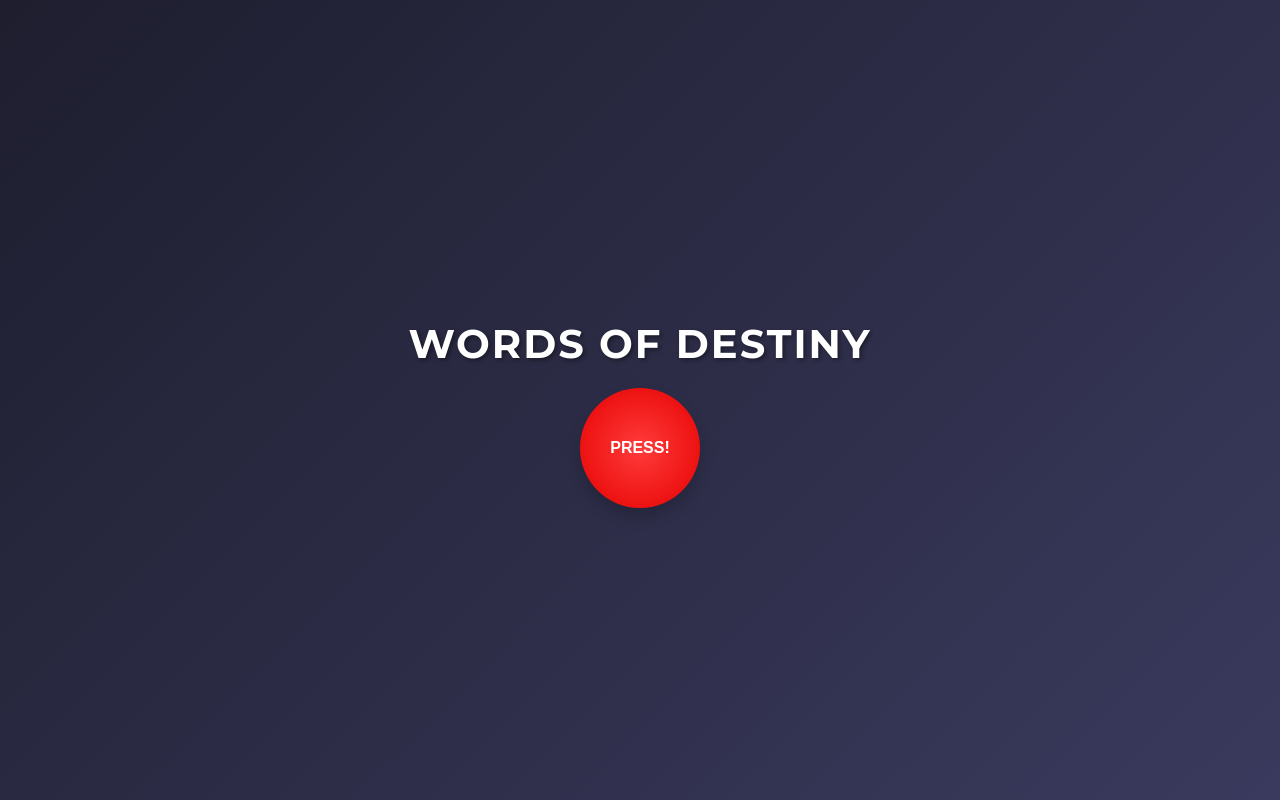
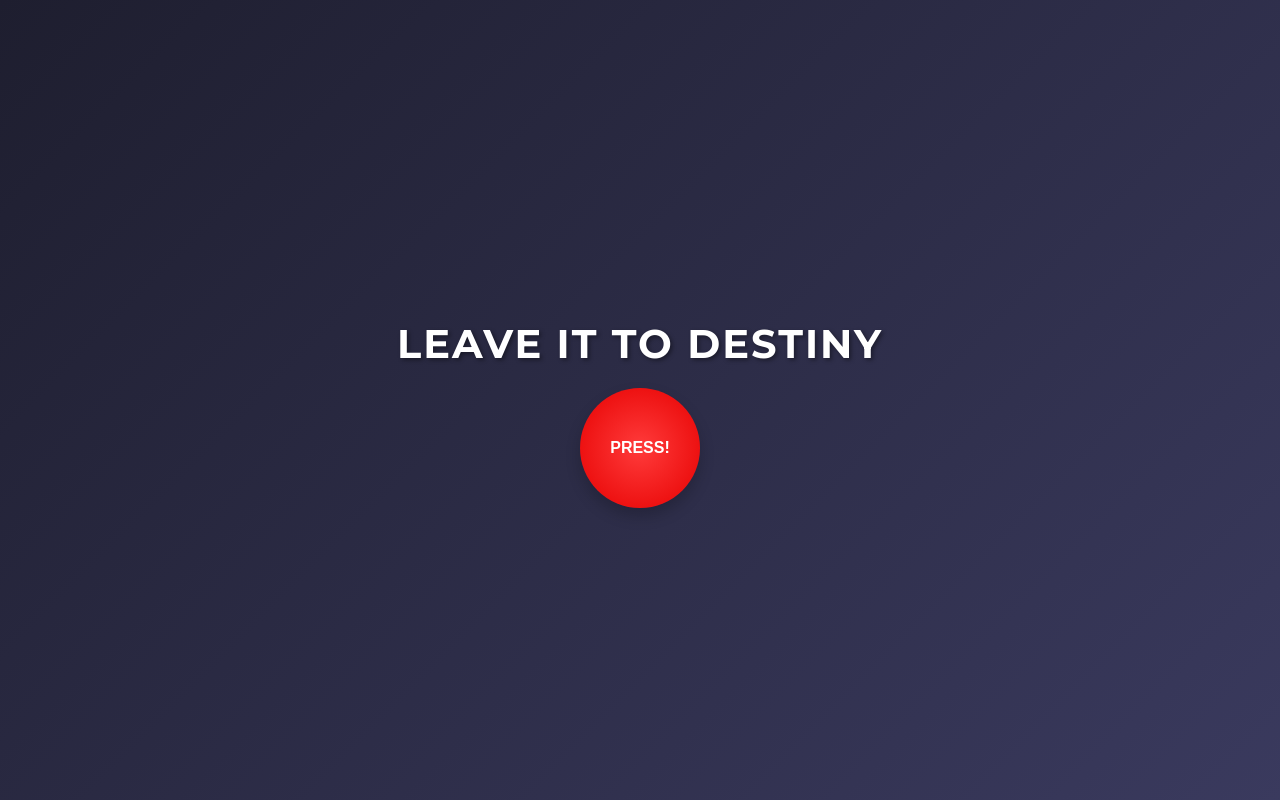
Before and after one commit to russparks/words-of-destiny, a plain HTML site: page index.html in a window 1280 px wide. Drawn offline with Linux system fonts and the light colour scheme.

Commit message:
Change heading to 'leave it to destiny'
Co-Authored-By: Claude Sonnet 4.6 <noreply@anthropic.com>

```diff
--- a/index.html
+++ b/index.html
@@ -12,7 +12,7 @@
     <link rel="stylesheet" href="styles.css" />
   </head>
   <body>
-    <h1>words of destiny</h1>
+    <h1>leave it to destiny</h1>
     <button id="sound-button">PRESS!</button>
 
     <script src="script.js"></script>
```
